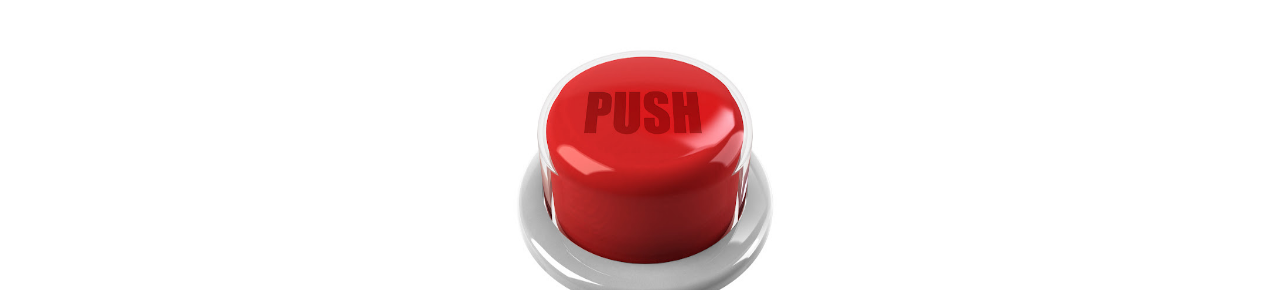
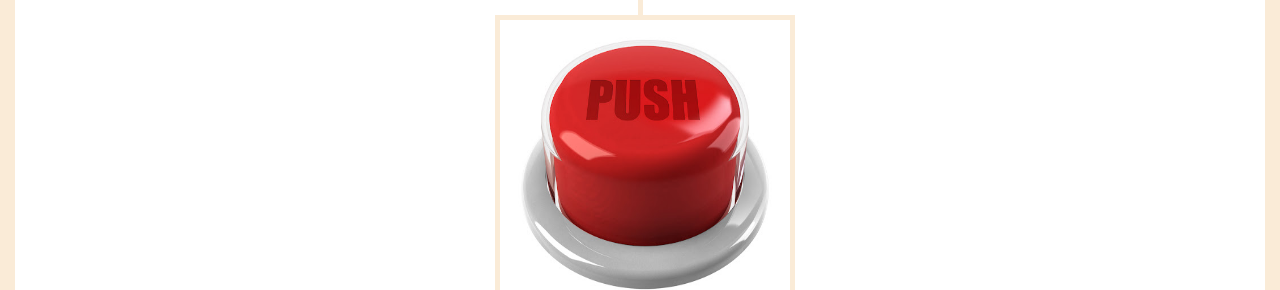
Before and after one commit to miipon8/miipon8.github.io, a plain HTML site: page index.html in a window 1280 px wide. Shown: the part 456-746 px from the top of the page. Drawn offline with Linux system fonts and the light colour scheme.

Commit message:
增加css

```diff
--- /dev/null
+++ b/1027.css
@@ -0,0 +1,5 @@
+* {
+    margin: 0;
+    padding: 0;
+    box-sizing: border-box;border:5px solid antiquewhite;
+}
--- a/index.html
+++ b/index.html
@@ -3,6 +3,7 @@
 <head>
     <meta charset="utf-8">
     <title>你好</title>
+    <link rel="stylesheet" href="1027.css"/>
 </head>
 <body>
 <center>
```
